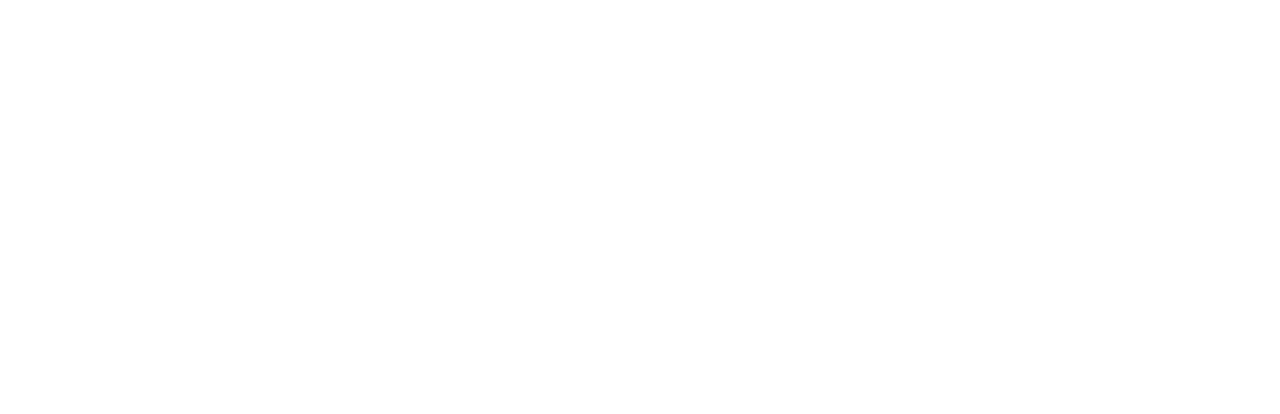
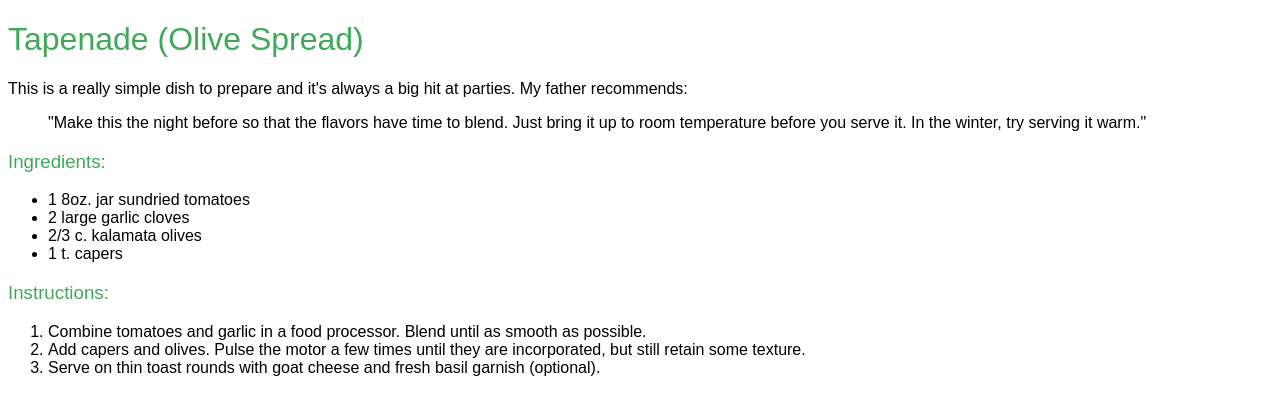
Before and after one commit to grc-338-02-spring-2016/github-demo-02-hvogl, a plain HTML site: page index.html in a window 1280 px wide. Drawn offline with Linux system fonts and the light colour scheme.

Commit message:
Marked up index.html

```diff
--- a/index.html
+++ b/index.html
@@ -7,12 +7,48 @@
 
     <title>My 338 Page</title>
 
+    <style>
+
+        body {
+            font-family: sans-serif;
+        }
+
+        h1, h3 {
+            font-family: sans-serif;
+            font-weight: 400;
+            color: #3eaa57;
+        }
+
+
+    </style>
+
 </head>
 
 
 <body>
 
+<h1>Tapenade (Olive Spread)</h1>
 
+<p>This is a really simple dish to prepare and it's always a big hit at parties. My father recommends:</p>
+
+<blockquote>"Make this the night before so that the flavors have time to blend. Just bring it up to room temperature before you serve it. In the winter, try serving it warm."</blockquote>
+
+<h3>Ingredients:</h3>
+
+<ul>
+    <li>1 8oz. jar sundried tomatoes</li>
+    <li>2 large garlic cloves</li>
+    <li>2/3 c. kalamata olives</li>
+    <li>1 t. capers</li>
+</ul>
+
+<h3>Instructions:</h3>
+
+<ol>
+    <li>Combine tomatoes and garlic in a food processor. Blend until as smooth as possible.</li>
+    <li>Add capers and olives. Pulse the motor a few times until they are incorporated, but still retain some texture.</li>
+    <li>Serve on thin toast rounds with goat cheese and fresh basil garnish (optional).</li>
+</ol>
 
 
 </body>
```
